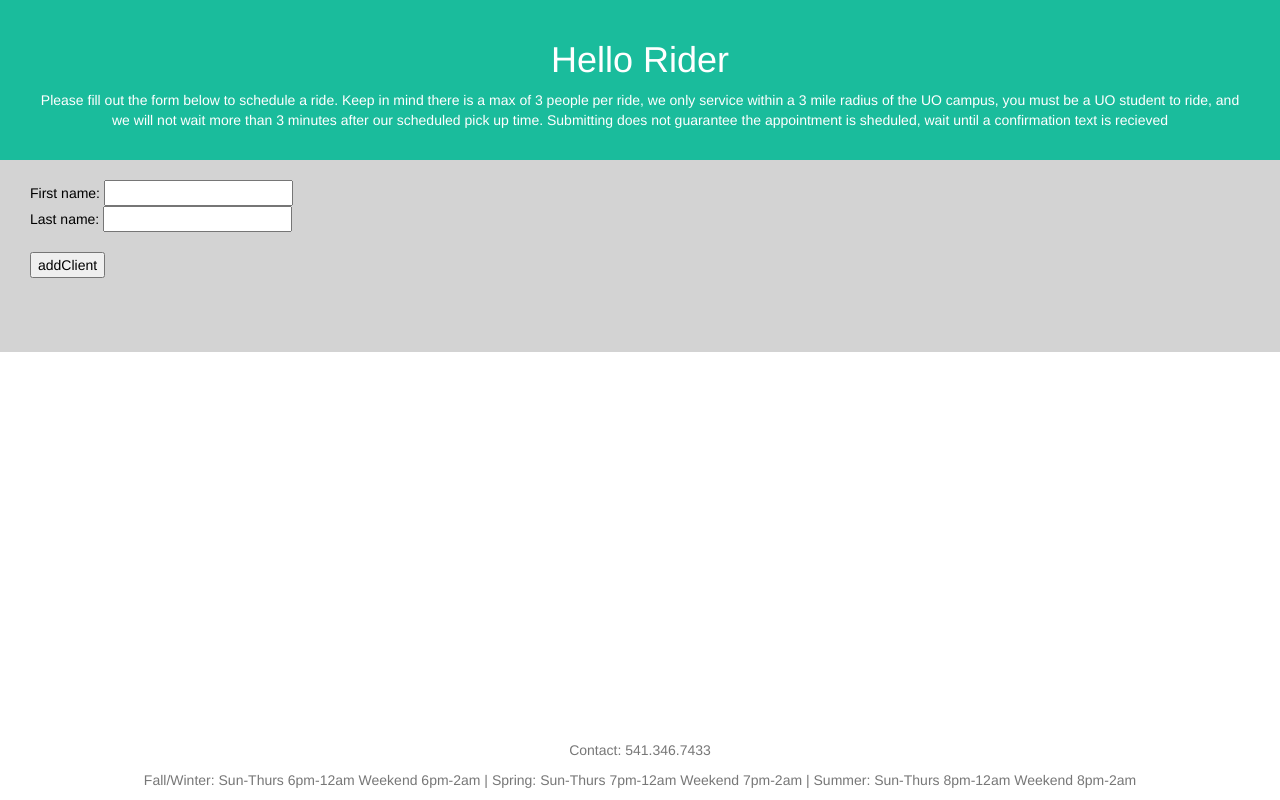
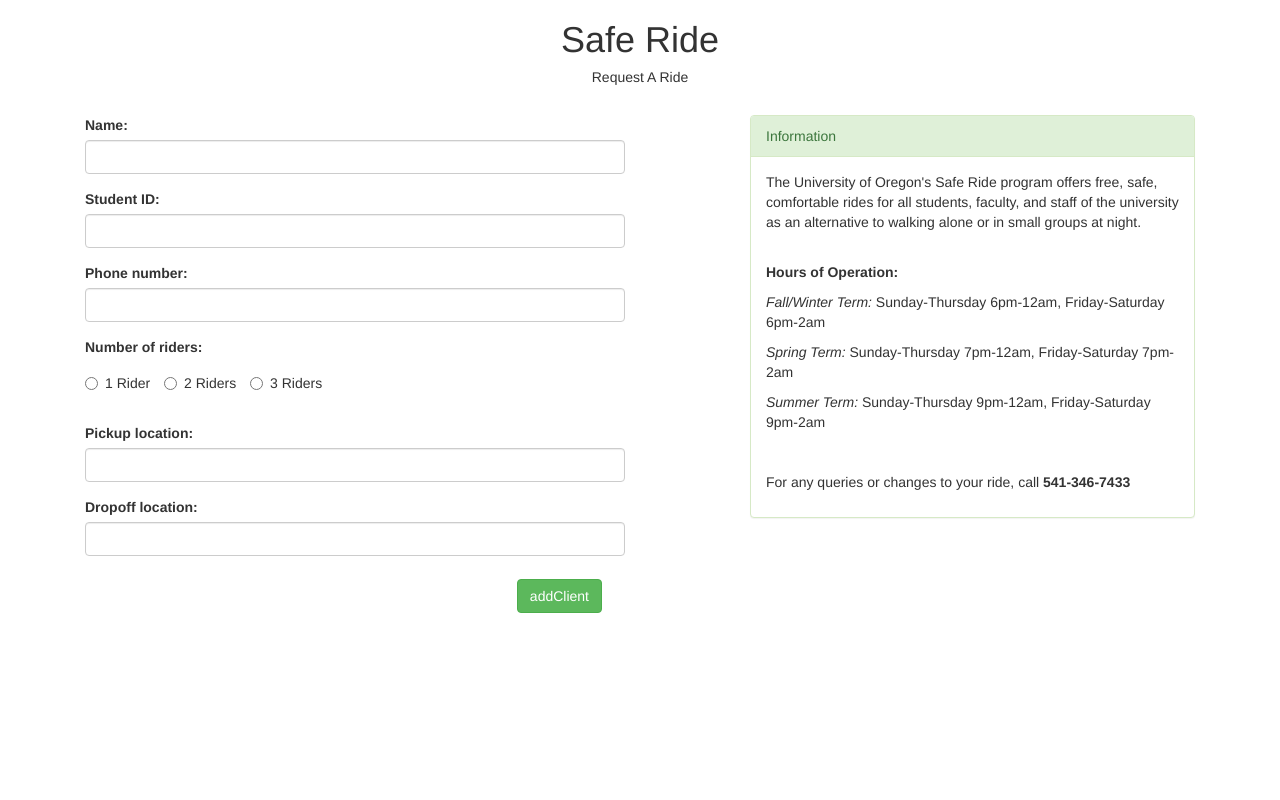
Before and after one commit to msteelha/BlueCat, a Flask app: page /client in a window 1280 px wide. Run offline with Flask 2, Linux system fonts and the light colour scheme; some libraries are stand-ins or nearby versions.

Commit message:
ellie changes to client

```diff
--- /dev/null
+++ b/static/css/client.css
@@ -0,0 +1,13 @@
+h1, h2, h3, h4, h5, h6 {
+	text-align: center;
+}
+
+h5 {
+	padding-bottom: 20px;
+}
+
+#myBtn {
+	float: right;
+	margin-right: 23px;
+	margin-top: 8px;
+}
--- a/templates/client.html
+++ b/templates/client.html
@@ -1,60 +1,140 @@
 <!DOCTYPE HTML PUBLIC "-//IETF//DTD HTML//EN">
 <html> <head>
-<title>Rider Info</title>
+<title>SafeRide | Request A Ride</title>
 <meta charset="utf-8">
   <meta name="viewport" content="width=device-width, initial-scale=1">
   <link rel="stylesheet" href="http://maxcdn.bootstrapcdn.com/bootstrap/3.3.6/css/bootstrap.min.css">
-  <link rel="stylesheet" type="text/css" href="../static/css/BlueCatStyle.css">
+  <link rel="stylesheet" type="text/css" href="../static/css/client.css">
   <script src="https://ajax.googleapis.com/ajax/libs/jquery/1.12.0/jquery.min.js"></script>
   <script src="http://maxcdn.bootstrapcdn.com/bootstrap/3.3.6/js/bootstrap.min.js"></script>
+
 
 </head>
 
 <body>
-<div class="container-fluid bg-1 text-center">
-<h1>Hello Rider</h1>
-<p>Please fill out the form below to schedule a ride. Keep in mind there is a max of 3 people per ride, we only service within a 3 mile radius of the UO campus, you must be a UO student to ride, and we will not wait more than 3 minutes after our scheduled pick up time. Submitting does not guarantee the appointment is sheduled, wait until a confirmation text is recieved</p>
-</div>
-<div class="container-fluid bg-2">
-    <form id="myForm" action="/_submitClientInfo">
-    First name: <input type="text" id="fname" name="fname"><br>
-    Last name: <input type="text" id="lname" name="lname"><br><br>
+<h1>Safe Ride</h1>
+<h5>Request A Ride</h5>
+<div class="container">
+  <!--rider request input form-->
+  <div class="col-md-6">
+    <form role="form" id="myForm" action="/_submitClientInfo">
+    <div class="form-group">
+      <label for="fname">Name:</label>
+      <input type="text" id="fname" name="fname" class="form-control">
+    </div>
+    <div class="form-group">
+      <label for="studentid">Student ID:</label>
+      <input type="text" id="studentid" name="studentid" class="form-control">
+    </div>
+    <div class="form-group">
+      <label for="phonenum">Phone number:</label>
+      <input type="text" id="phonenum" name="phonenum" class="form-control" pattern="[0-9]{3}-[0-9]{3}-[0-9]{4}" >
+    </div>
+    <label for="riders">Number of riders:</label>
+    <div class="radio" id="radio">
+      <label class="radio-inline"><input type="radio" name="optradio" value="1">1 Rider</label>
+      <label class="radio-inline"><input type="radio" name="optradio" value="2">2 Riders</label>
+      <label class="radio-inline"><input type="radio" name="optradio" value="3">3 Riders</label>
+    </div>  <br>
+    <div class="form-group">
+      <label for="pickup">Pickup location:</label>
+      <input type="text" id="pickup" name="pickup" class="form-control">
+    </div>
+    <div class="form-group">
+      <label for="dropoff">Dropoff location:</label>
+      <input type="text" id="dropoff" name="dropoff" class="form-control">
+    </div>
+
     <!---<input id="myBtn" type="button" onclick="myFunction()" value="Submit form">-->
-    <input id="myBtn" type="button" value="addClient">
+    <input id="myBtn" name"clientSetting" type="button" value="addClient" class="btn btn-success">
 </form>
 
-  <script type="text/javascript">
+  </div>
+  <!--empty column-->
+  <div class="col-md-1"></div>
+  <!--info about saferide-->
+  <div class="col-md-5">
+  <div class="panel panel-success">
+  <div class="panel-heading">Information</div>
+  <div class="panel-body">
+    <p>
+    The University of Oregon's Safe Ride program offers free, safe, comfortable rides for all students, faculty, and staff of the university as an alternative to walking alone or in small groups at night.
+    <p><br>
+    <b>Hours of Operation:</b>
+    <p><i>Fall/Winter Term:</i> Sunday-Thursday 6pm-12am, Friday-Saturday 6pm-2am
+    <p><i>Spring Term:</i> Sunday-Thursday 7pm-12am, Friday-Saturday 7pm-2am
+    <p><i>Summer Term:</i> Sunday-Thursday 9pm-12am, Friday-Saturday 9pm-2am
+    <p><br>
+    <p>For any queries or changes to your ride, call <b>541-346-7433</b>
+  </div>
+</div>
+
+<script type="text/javascript">
 
     $SCRIPT_ROOT = {{ request.script_root|tojson|safe }};
 
   $(document).ready(function(){
       $("#myBtn").click(function(){
+          //entered variables
           var fname = document.getElementById("fname").value;
-          var lname = document.getElementById("lname").value;
+          var studentid = document.getElementById("studentid").value;
+          var phonenum = document.getElementById("phonenum").value;
+          var riders = $('#radio input:radio:checked').val();
+          var pickup = document.getElementById("pickup").value;
+          var dropoff = document.getElementById("dropoff").value;
+
+          //regex patterns
+          //var regexfname = new RegExp("^[\\p{L} .'-]+$");
+          //var regexstudentid = new RegExp("95[0-9]{7}");
+          //var regexphonenum = new RegExp("[0-9]{10}");
+          //var regexpickup = new RegExp("/^[\w\-\s]+$/");
+          //var regexdropoff = new RegExp("/^[\w\-\s]+$/");*/
+
+          /*if !(regexstudentid.test(studentid)) {
+            alert("Please enter a valid Student ID");
+          } else if !(regexphonenum.test(phonenum)) {
+            alert("Please enter a valid phone number");
+          } else if !(regexfname.test(fname)) {
+            alert("Please enter a valid name");
+          } else if !(regexpickup.test(pickup)) {
+            alert("Please enter a valid pickup location");
+          } else if !(regexdropoff.test(dropoff)) {
+            alert("Please enter a valid dropoff location");
+          }*/
+
+          //check for empty
+          if (fname == "") {
+            alert("Please enter a name");
+          } else if (studentid == "") {
+            alert("Please enter your Student ID");
+          } else if (phonenum == "") {
+            alert("Please enter a phone number");
+          } else if (riders == undefined) {
+            alert("Please select a number of riders");
+          } else if (pickup == "") {
+            alert("Please enter a pickup location");
+          } else if (dropoff == "") {
+            alert("Please enter a dropoff location")
+          } else {
           $.getJSON($SCRIPT_ROOT + '/_submitClientInfo',
-                  { fname: fname, lname: lname, ClientSetting: document.getElementById("myBtn").value},
+                  { fname: fname, studentid: studentid, phonenum: phonenum,
+                    riders: riders, pickup: pickup, dropoff: dropoff, clientSetting: document.getElementById("myBtn").value},
                   function(data) {
                      var result = data.result;
                      obj = JSON.parse(result);
                      alert("Got a response: " +  result);
                   }); // End of the call to getJSON
-          });  // End of the function to be called when field changes
+          }
+      });  // End of the function to be called when field changes
      });   // end of what we do on document ready
 
 </script>
-	</div>
-	</body>
-<footer class="footer">
-      <div class="container">
-		  <p class="text-muted">Contact: 541.346.7433</p>
-		  <p class="text-muted">Fall/Winter:  Sun-Thurs 6pm-12am  Weekend 6pm-2am | Spring:  Sun-Thurs 7pm-12am  Weekend 7pm-2am | Summer:  Sun-Thurs 8pm-12am  Weekend 8pm-2am</p>
-      </div>
-</footer>
-
-
 
   <!--function myFunction() {
     document.getElementById("myForm").submit();
 }-->
+</script>
 
+</div>
+</body>
 </html>
```
